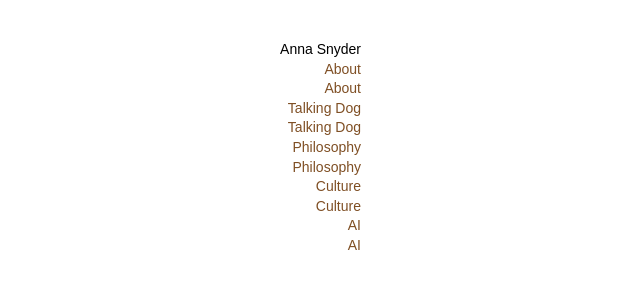
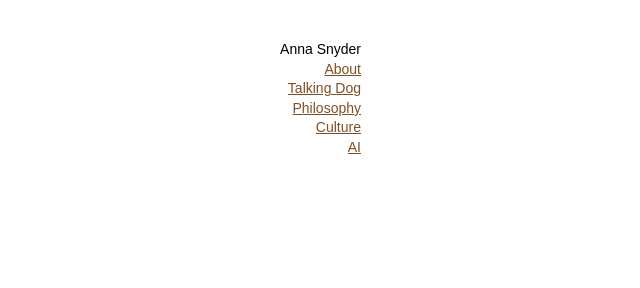
Before and after one commit to annaesnyder/annaesnyder.github.io, a plain HTML site: page index.html in a window 1280 px wide. Shown: the whole page, without its empty margins (529-1169 px from the left). Drawn offline with Linux system fonts and the light colour scheme.

Commit message:
Update index.html

```diff
--- a/index.html
+++ b/index.html
@@ -22,11 +22,6 @@
       font-size: 14px;
       margin: 0;
     }
-    h2 {
-      font-weight: normal;
-      font-size: 14px;
-      margin: 0;
-    }
     ul {
       list-style: none;
       padding: 0;
@@ -37,7 +32,7 @@
     }
     a {
       color: #7f4f24; /* rich brown */
-      text-decoration: none;
+      text-decoration: underline;
     }
     a:hover {
       text-decoration: underline;
@@ -47,15 +42,12 @@
 <body>
   <h1>Anna Snyder</h1>
 
-  <h2>About</h2>
-  <ul><li><a href="placeholder.html">About</a></li></ul>
-  <h2>Talking Dog</h2>
-  <ul><li><a href="placeholder.html">Talking Dog</a></li></ul>
-  <h2>Philosophy</h2>
-  <ul><li><a href="placeholder.html">Philosophy</a></li></ul>
-  <h2>Culture</h2>
-  <ul><li><a href="placeholder.html">Culture</a></li></ul>
-  <h2>AI</h2>
-  <ul><li><a href="placeholder.html">AI</a></li></ul>
+  <ul>
+    <li><a href="placeholder.html">About</a></li>
+    <li><a href="placeholder.html">Talking Dog</a></li>
+    <li><a href="placeholder.html">Philosophy</a></li>
+    <li><a href="placeholder.html">Culture</a></li>
+    <li><a href="placeholder.html">AI</a></li>
+  </ul>
 </body>
 </html>
```
